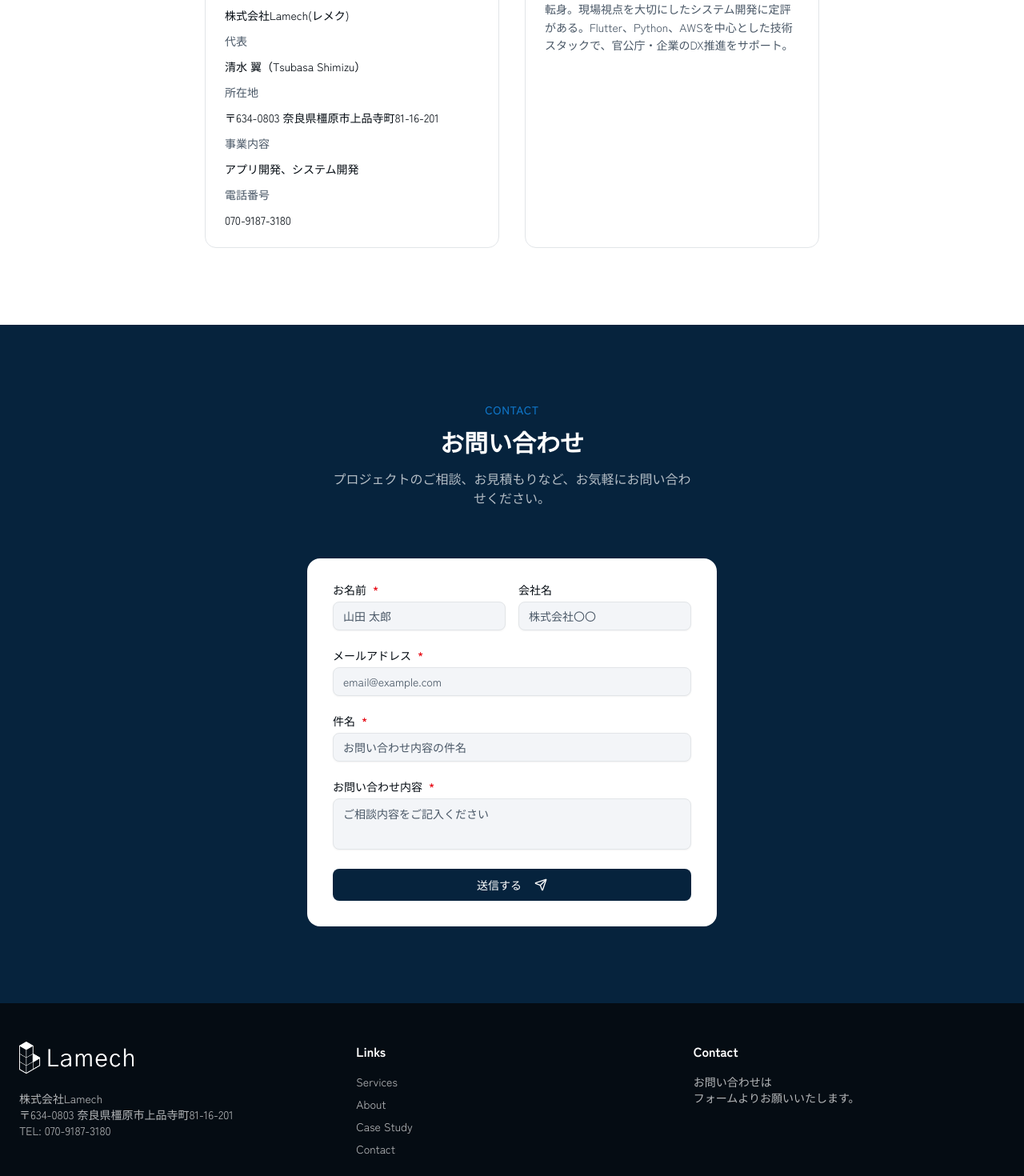
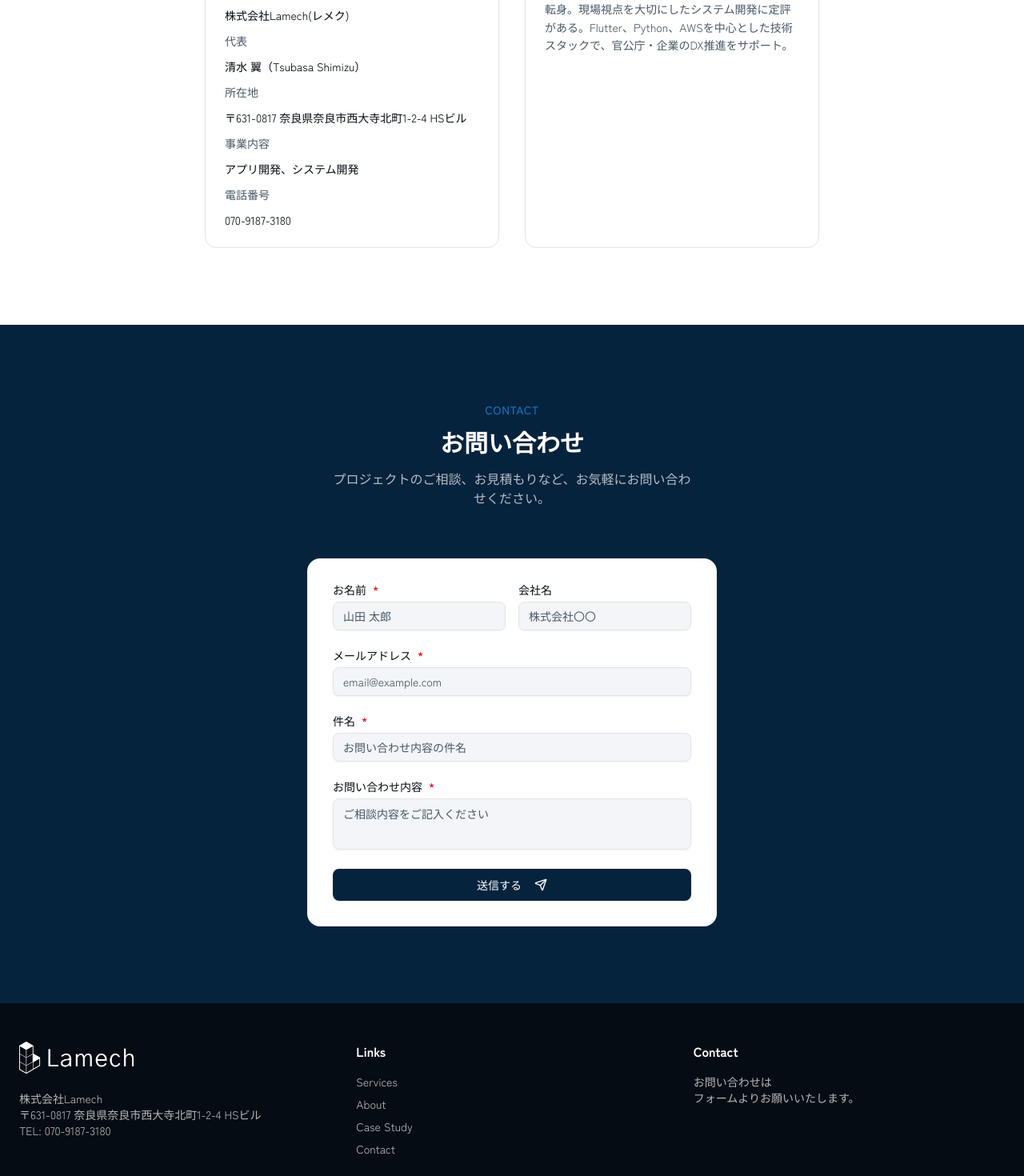
Before and after one commit to TsubasaShimizu-Lamech/Lamech-CorporateSite202601, a Next.js app: page / in a window 1280 px wide. Shown: the part 3560-5030 px from the top of the page at 80% size. Built offline with nearby package versions, Linux system fonts and the light colour scheme.

Commit message:
法人登記住所変更

```diff
--- a/components/about-section.tsx
+++ b/components/about-section.tsx
@@ -63,7 +63,7 @@ export function AboutSection() {
                   <dt className="text-muted-foreground">代表</dt>
                   <dd className="text-foreground">清水 翼（Tsubasa Shimizu）</dd>
                   <dt className="text-muted-foreground">所在地</dt>
-                  <dd className="text-foreground">〒634-0803 奈良県橿原市上品寺町81-16-201</dd>
+                  <dd className="text-foreground">〒631-0817 奈良県奈良市西大寺北町1-2-4 HSビル</dd>
                   <dt className="text-muted-foreground">事業内容</dt>
                   <dd className="text-foreground">アプリ開発、システム開発</dd>
                   <dt className="text-muted-foreground">電話番号</dt>
--- a/components/footer.tsx
+++ b/components/footer.tsx
@@ -28,7 +28,7 @@ export function Footer() {
             <p className="text-background/70 text-sm">
               株式会社Lamech
               <br />
-              〒634-0803 奈良県橿原市上品寺町81-16-201
+              〒631-0817 奈良県奈良市西大寺北町1-2-4 HSビル
               <br />
               TEL: 070-9187-3180
             </p>
```
